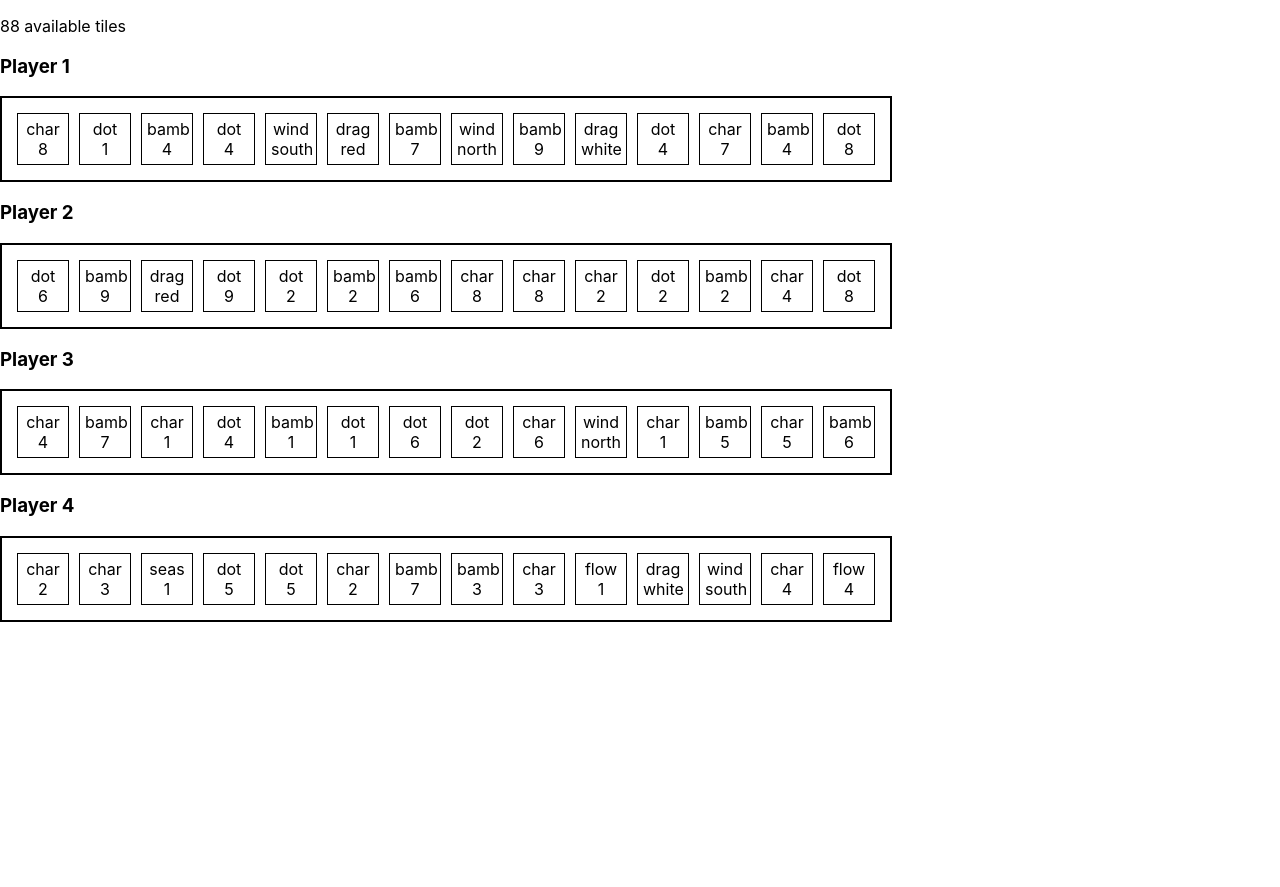
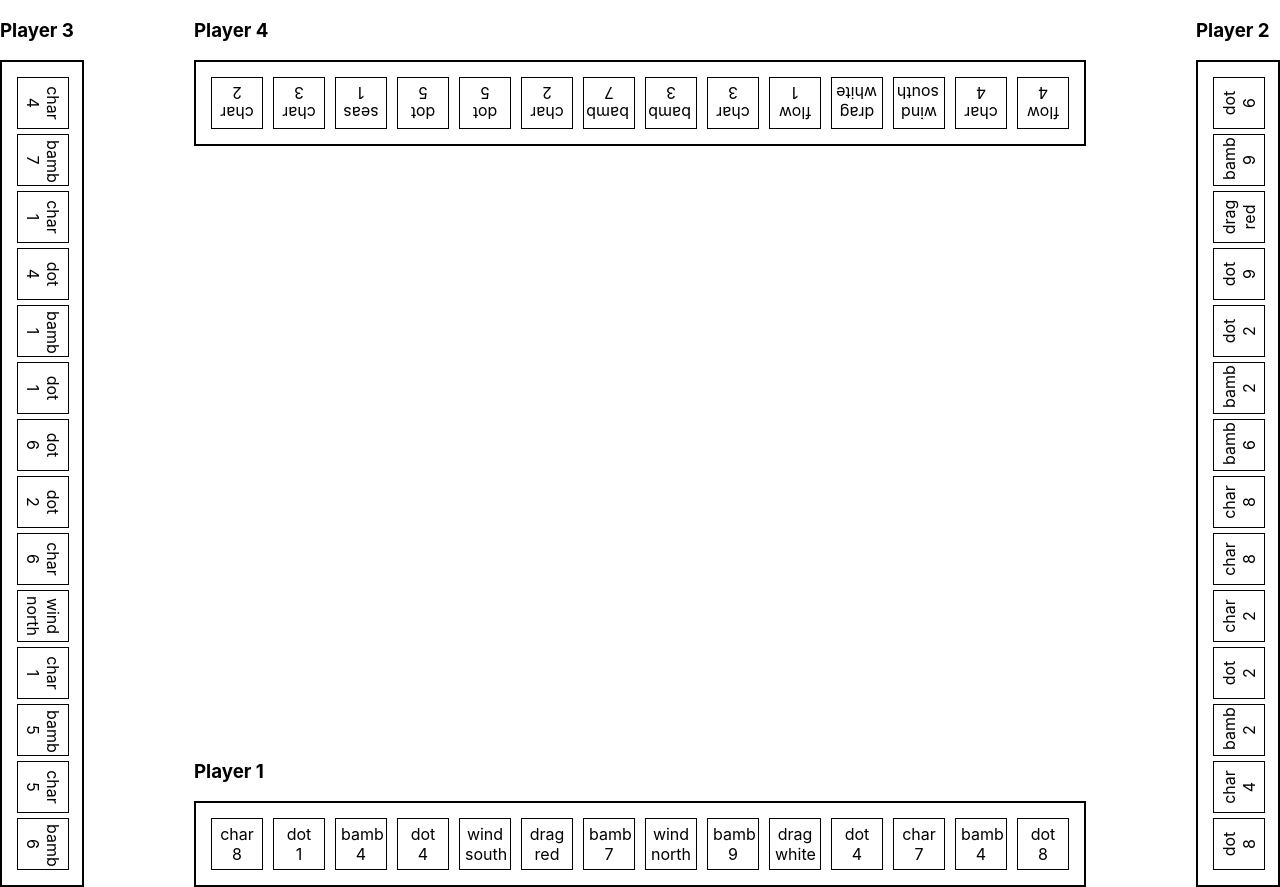
Before and after one commit to nxho/mahjong-app, a React (Create React App) app: page / in a window 1280 px wide. Before the commit the page ends 800 px from the top, so only its background shows below. Built offline with nearby package versions, Linux system fonts and the light colour scheme.

Commit message:
Make tiles draggable

```diff
--- a/src/containers/Mahjong.js
+++ b/src/containers/Mahjong.js
@@ -42,10 +42,30 @@ export default class Mahjong extends Component {
 	initializeRandomPlayers() {
 		this.setState({
 			players: [
-				{ name: 'Player 1', tiles: [] },
-				{ name: 'Player 2', tiles: [] },
-				{ name: 'Player 3', tiles: [] },
-				{ name: 'Player 4', tiles: [] }
+				{
+					name: 'Player 1',
+					tiles: [],
+					tileRotation: 0,
+					direction: 'row'
+				},
+				{
+					name: 'Player 2',
+					tiles: [],
+					tileRotation: .75,
+					direction: 'column'
+				},
+				{
+					name: 'Player 3',
+					tiles: [],
+					tileRotation: .25,
+					direction: 'column'
+				},
+				{
+					name: 'Player 4',
+					tiles: [],
+					tileRotation: .5,
+					direction: 'row'
+				}
 			],
 		});
 	}
@@ -114,11 +134,29 @@ export default class Mahjong extends Component {
 		});
 	}
 
+	renderPlayer(player) {
+			return <Player name={player.name} tiles={player.tiles} tileRotation={player.tileRotation} direction={player.direction} />;
+	}
+
 	render() {
 		return (
 			<div>
-				<p>{this.state.tiles.size} available tiles</p>
-				{ this.state.players.map((item, index) => <Player key={index} name={item.name} tiles={item.tiles} />) }
+				{
+					this.state.players.length > 0 && (
+						<div style={{ display: 'flex', flexDirection: 'row', justifyContent: 'space-between' }}>
+							<div>
+								{ this.renderPlayer(this.state.players[2]) }
+							</div>
+							<div style={{ display: 'flex', flexDirection: 'column', justifyContent: 'space-between' }}>
+								{ this.renderPlayer(this.state.players[3]) }
+								{ this.renderPlayer(this.state.players[0]) }
+							</div>
+							<div>
+								{ this.renderPlayer(this.state.players[1]) }
+							</div>
+						</div>
+					)
+				}
 			</div>
 		);
 	}
--- a/src/containers/Player.js
+++ b/src/containers/Player.js
@@ -6,7 +6,7 @@ export default class Player extends Component {
 		return (
 			<div>
 				<h3>{this.props.name}</h3>
-				<TileRack tiles={this.props.tiles} direction='column' />
+				<TileRack tiles={this.props.tiles} direction={this.props.direction} tileRotation={this.props.tileRotation} />
 			</div>
 		);
 	}
--- a/src/containers/Tile.js
+++ b/src/containers/Tile.js
@@ -4,7 +4,11 @@ import './Tile.css'
 export default class Tile extends Component {
 	render() {
 		return (
-			<div className='tileDiv'>
+			<div
+				style={{ transform: `rotate(${this.props.tileRotation}turn)` }}
+				className='tileDiv'
+				draggable='true'
+			>
 				<div>{this.props.suit.slice(0, 4)}</div>
 				<div>{this.props.type}</div>
 			</div>
--- a/src/containers/TileRack.css
+++ b/src/containers/TileRack.css
@@ -3,6 +3,10 @@
 	border: 2px solid black;
 }
 
-.column {
+.row {
 	display: inline-flex;
 }
+
+.column {
+	width: 60px;
+}
--- a/src/containers/TileRack.js
+++ b/src/containers/TileRack.js
@@ -8,7 +8,16 @@ export default class TileRack extends Component {
 		const direction = valid.has(this.props.direction) ? this.props.direction : '';
 		return (
 			<div className={'tileRackDiv ' + direction}>
-				{ this.props.tiles.map((item, index) => <Tile key={index} suit={item.suit} type={item.type} />) }
+				{
+					this.props.tiles.map((item, index) => (
+						<Tile
+							key={index}
+							suit={item.suit}
+							type={item.type}
+							tileRotation={this.props.tileRotation}
+						/>
+					))
+				}
 			</div>
 		);
 	}
```
